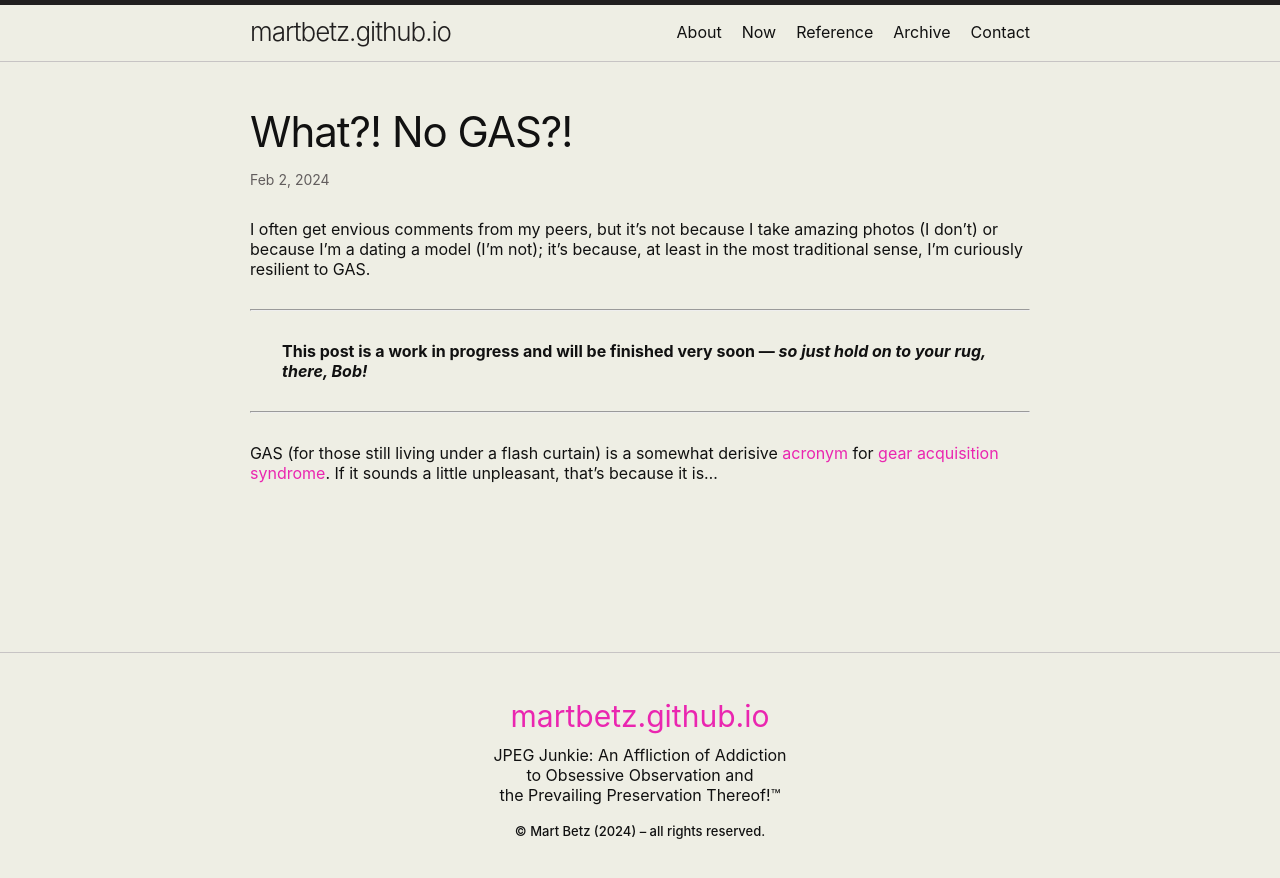
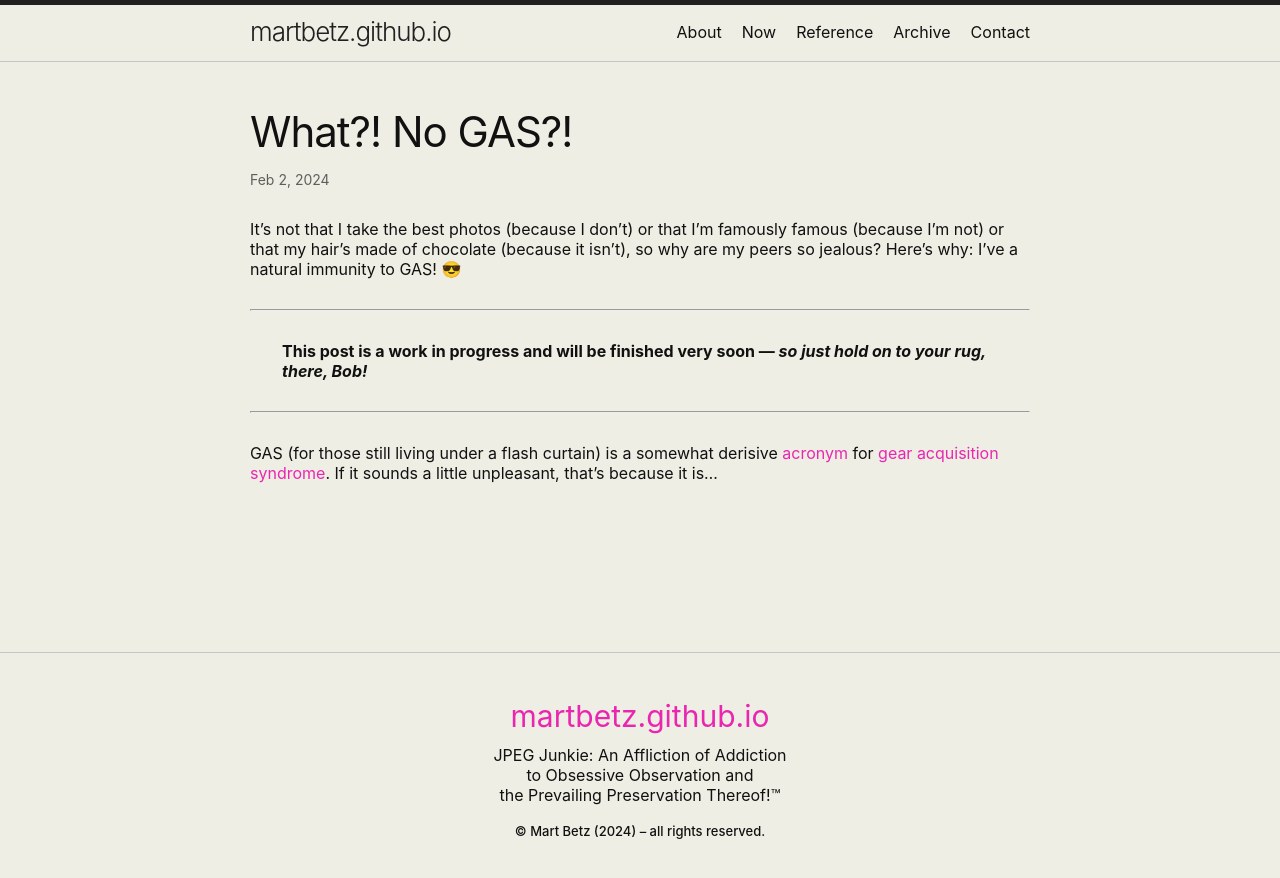
Before and after one commit to martbetz/martbetz.github.io, a Jekyll site: the page built from _posts/2024-02-02-what-no-gas.md, in a window 1280 px wide. Shown: the top 878 px of the page. Built offline with Jekyll 4.4.1, drawn with Linux system fonts in a browser that asks for light colours.

Commit message:
Add files via upload

```diff
--- a/_posts/2024-02-02-what-no-gas.md
+++ b/_posts/2024-02-02-what-no-gas.md
@@ -4,7 +4,7 @@
 caterories: article photography gear
 ---
 
-I often get envious comments from my peers, but it's not because I take amazing photos (I don't) or because I'm a dating a model (I'm not); it's because, at least in the most traditional sense,  I'm curiously resilient to GAS.
+It's not that I take the best photos (because I don't) or that I'm famously famous (because I'm not) or that my hair's made of chocolate (because it isn't), so why are my peers so jealous? Here's why: I've a natural immunity to GAS! 😎
 
 <hr><p><span style="display:block; margin-left:2em; margin-right:2em">
 <b>This post is a work in progress and will be finished very soon — <i>so just hold on to your rug, there, Bob!</i></b><hr>
```
